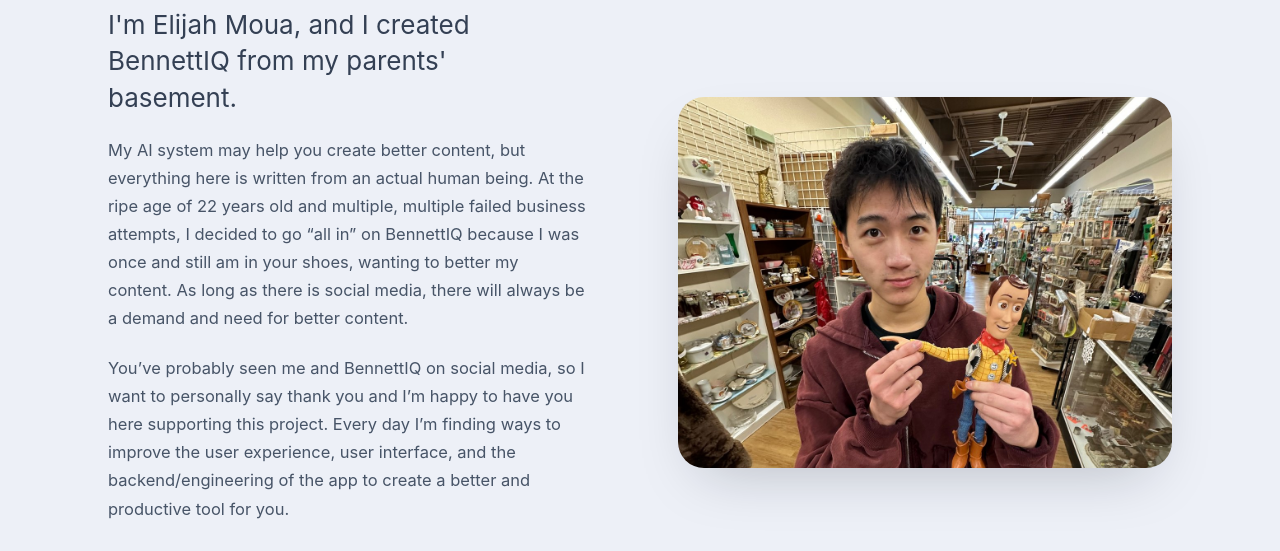
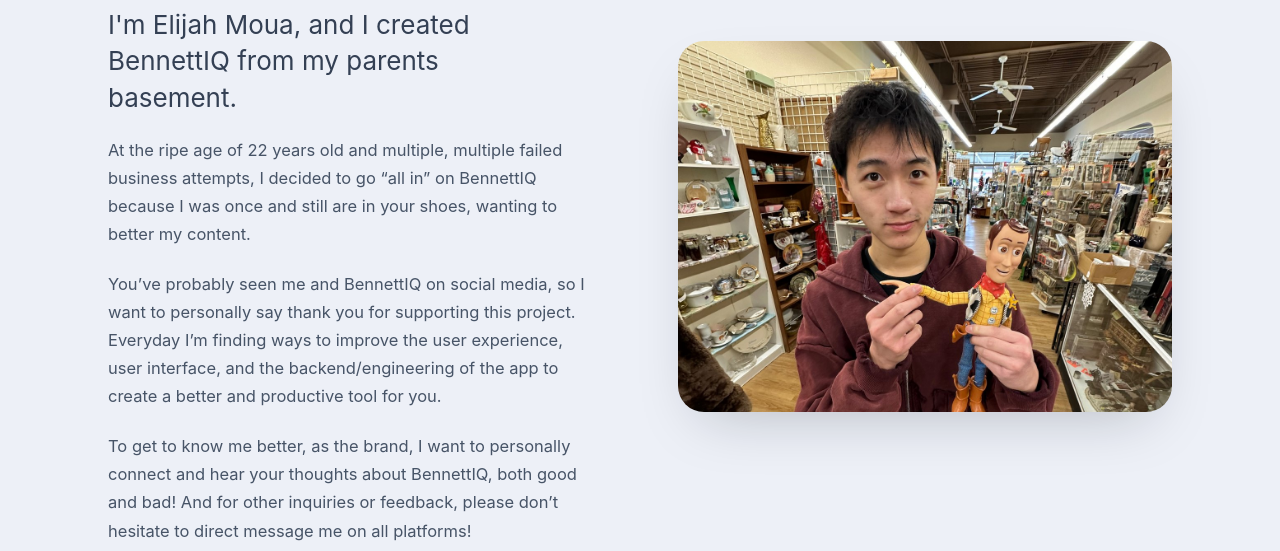
Before and after one commit to esmunite/viewmaxxing, a plain HTML site: page about.html in a window 1280 px wide. Shown: the part 243-794 px from the top of the page. Drawn offline with Linux system fonts and the light colour scheme.

Commit message:
Add files via upload

```diff
--- a/about.html
+++ b/about.html
@@ -23,9 +23,9 @@
 <div class="about-hero">
   <div class="about-copy">
     <h1 class="about-title">About.</h1>
-    <p class="about-sub">I'm Elijah Moua, and I created BennettIQ from my parents' basement.</p>
-    <p class="about-bio">My AI system may help you create better content, but everything here is written from an actual human being. At the ripe age of 22 years old and multiple, multiple failed business attempts, I decided to go “all in” on BennettIQ because I was once and still am in your shoes, wanting to better my content. As long as there is social media, there will always be a demand and need for better content.</p>
-    <p class="about-bio">You’ve probably seen me and BennettIQ on social media, so I want to personally say thank you and I’m happy to have you here supporting this project. Every day I’m finding ways to improve the user experience, user interface, and the backend/engineering of the app to create a better and productive tool for you.</p>
+    <p class="about-sub">I'm Elijah Moua, and I created BennettIQ from my parents basement.</p>
+    <p class="about-bio">At the ripe age of 22 years old and multiple, multiple failed business attempts, I decided to go “all in” on BennettIQ because I was once and still are in your shoes, wanting to better my content.</p>
+    <p class="about-bio">You’ve probably seen me and BennettIQ on social media, so I want to personally say thank you for supporting this project. Everyday I’m finding ways to improve the user experience, user interface, and the backend/engineering of the app to create a better and productive tool for you.</p>
     <p class="about-bio">To get to know me better, as the brand, I want to personally connect and hear your thoughts about BennettIQ, both good and bad! And for other inquiries or feedback, please don’t hesitate to direct message me on all platforms!</p>
   </div>
   <div class="about-art">
```
Also changed, not shown: about-strip-1.jpg (added).
